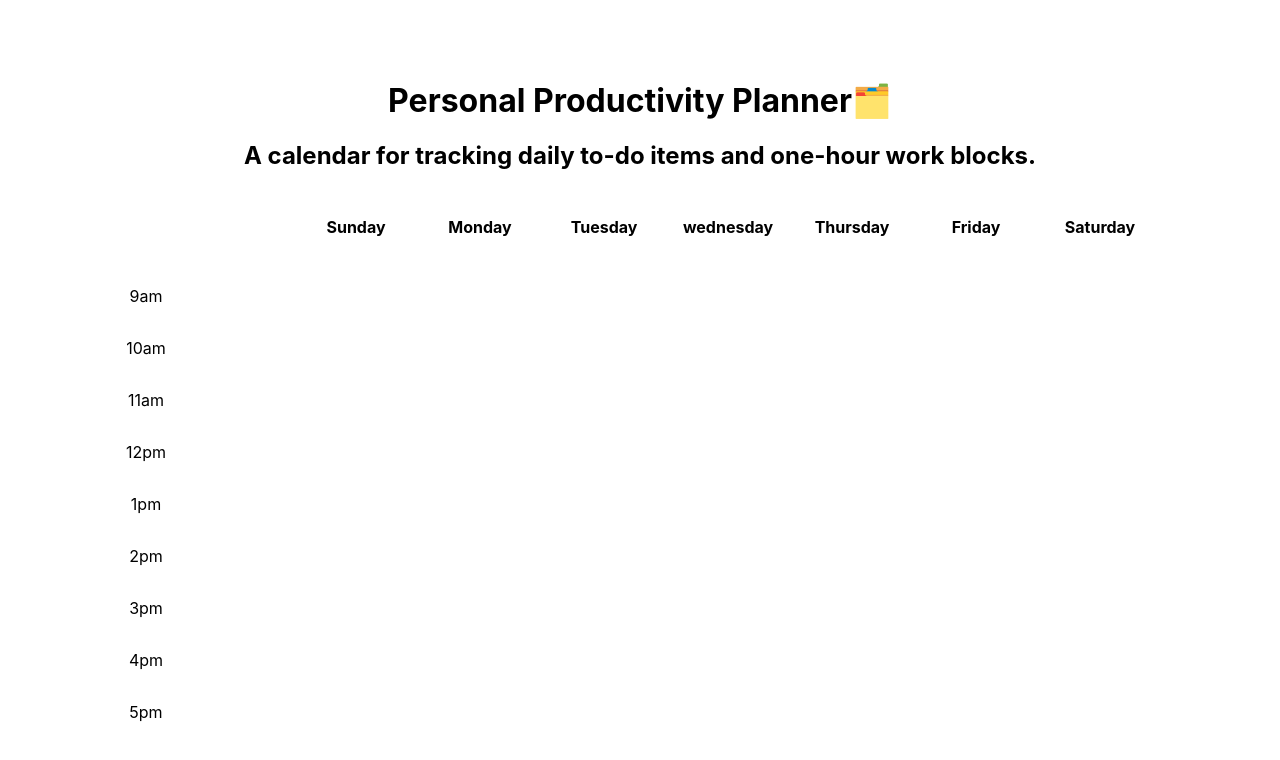
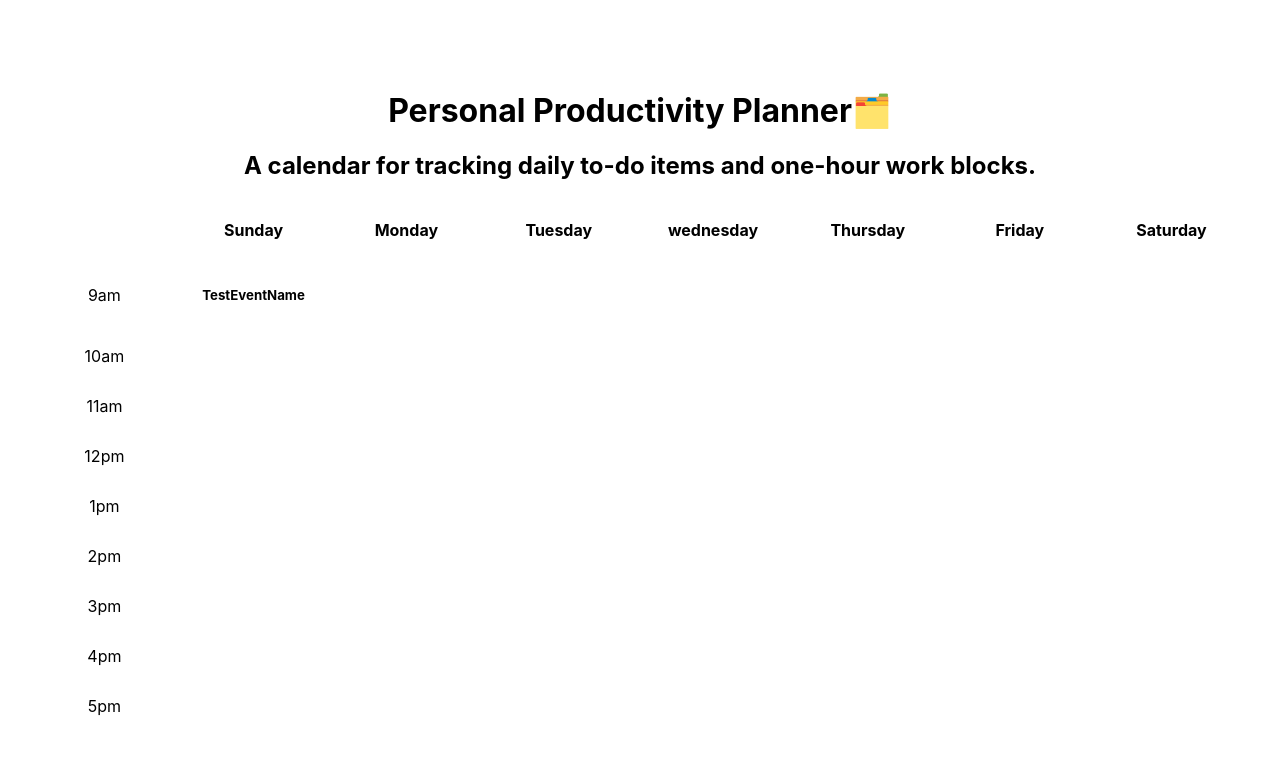
Before and after one commit to Narges1244/react-first, a React (Vite) app in the folder timetabled/: page / in a window 1280 px wide. Shown: the top 760 px of the page. Built offline with nearby package versions, Linux system fonts and the light colour scheme.

Commit message:
Create the Event Component

```diff
--- a/timetabled/src/components/Calendar.jsx
+++ b/timetabled/src/components/Calendar.jsx
@@ -1,4 +1,5 @@
 import React from "react"
+import Event from "./Event"
 const Calendar = () => {
     return(
         <div className = "calendar">
@@ -15,19 +16,19 @@
                         <th>Friday</th>
                         <th>Saturday</th>
                       </tr>
+                </thead>
                       <tbody>
                         <tr>
                             <td className =" time">9am</td>
+
+                            <Event/>
                             <td></td>
                             <td></td>
                             <td></td>
                             <td></td>
                             <td></td>
                             <td></td>
-                            <td></td>
-                            <td></td>
-                            <td></td>
-                            <td></td>
+
                         </tr>
                         <tr>
                             <td className =" time">10am</td>
@@ -38,9 +39,8 @@
                             <td></td>
                             <td></td>
                             <td></td>
-                            <td></td>
-                            <td></td>
-                            <td></td>
+
+
                         </tr>
                         <tr>
                             <td className =" time">11am</td>
@@ -51,9 +51,8 @@
                             <td></td>
                             <td></td>
                             <td></td>
-                            <td></td>
-                            <td></td>
-                            <td></td>
+
+
                         </tr>
                         <tr>
                             <td className =" time">12pm</td>
@@ -64,9 +63,8 @@
                             <td></td>
                             <td></td>
                             <td></td>
-                            <td></td>
-                            <td></td>
-                            <td></td>
+
+
                         </tr>
                         <tr>
                             <td className =" time">1pm</td>
@@ -77,9 +75,8 @@
                             <td></td>
                             <td></td>
                             <td></td>
-                            <td></td>
-                            <td></td>
-                            <td></td>
+
+
                         </tr>
                         <tr>
                             <td className =" time">2pm</td>
@@ -90,9 +87,8 @@
                             <td></td>
                             <td></td>
                             <td></td>
-                            <td></td>
-                            <td></td>
-                            <td></td>
+
+
                         </tr>
                         <tr>
                             <td className =" time">3pm</td>
@@ -103,9 +99,8 @@
                             <td></td>
                             <td></td>
                             <td></td>
-                            <td></td>
-                            <td></td>
-                            <td></td>
+
+
                         </tr>
                         <tr>
                             <td className =" time">4pm</td>
@@ -116,9 +111,8 @@
                             <td></td>
                             <td></td>
                             <td></td>
-                            <td></td>
-                            <td></td>
-                            <td></td>
+
+
                         </tr>
                         <tr>
                             <td className =" time">5pm</td>
@@ -129,15 +123,14 @@
                             <td></td>
                             <td></td>
                             <td></td>
-                            <td></td>
-                            <td></td>
-                            <td></td>
+
+
                         </tr>
 
                     </tbody>
 
 
-                </thead>
+
             </table>
 
         </div>
--- /dev/null
+++ b/timetabled/src/components/Event.jsx
@@ -0,0 +1,12 @@
+import React from 'react';
+const Event = (props) => {
+    return(
+        <td className="Event">
+            <h5>TestEventName</h5>
+        </td>
+
+
+
+    )
+}
+export default Event;
--- a/timetabled/src/index.css
+++ b/timetabled/src/index.css
@@ -1,4 +1,4 @@
-dody{
+body{
   margin: 0;
   display: flex;
   place-items: center;
@@ -9,6 +9,8 @@
   width: 120px;
   padding-top: 25px;
   padding-bottom: 30px;
+  padding: 20px;
+
 
 }
 td{
@@ -18,3 +20,8 @@
 .time {
   height: 40px;
 }
+
+.calendar table {
+  border-collapse: collapse;
+  margin: auto;
+}
```
